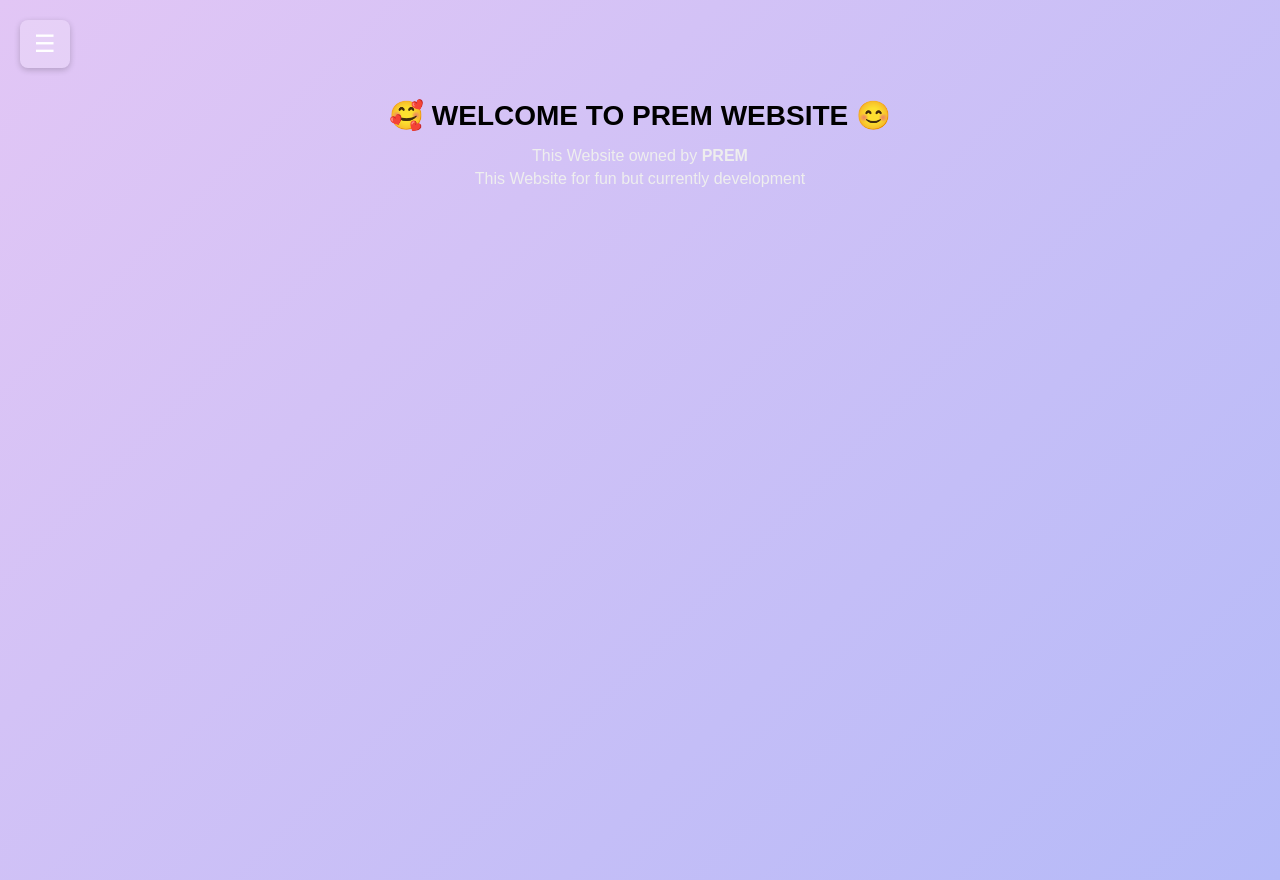
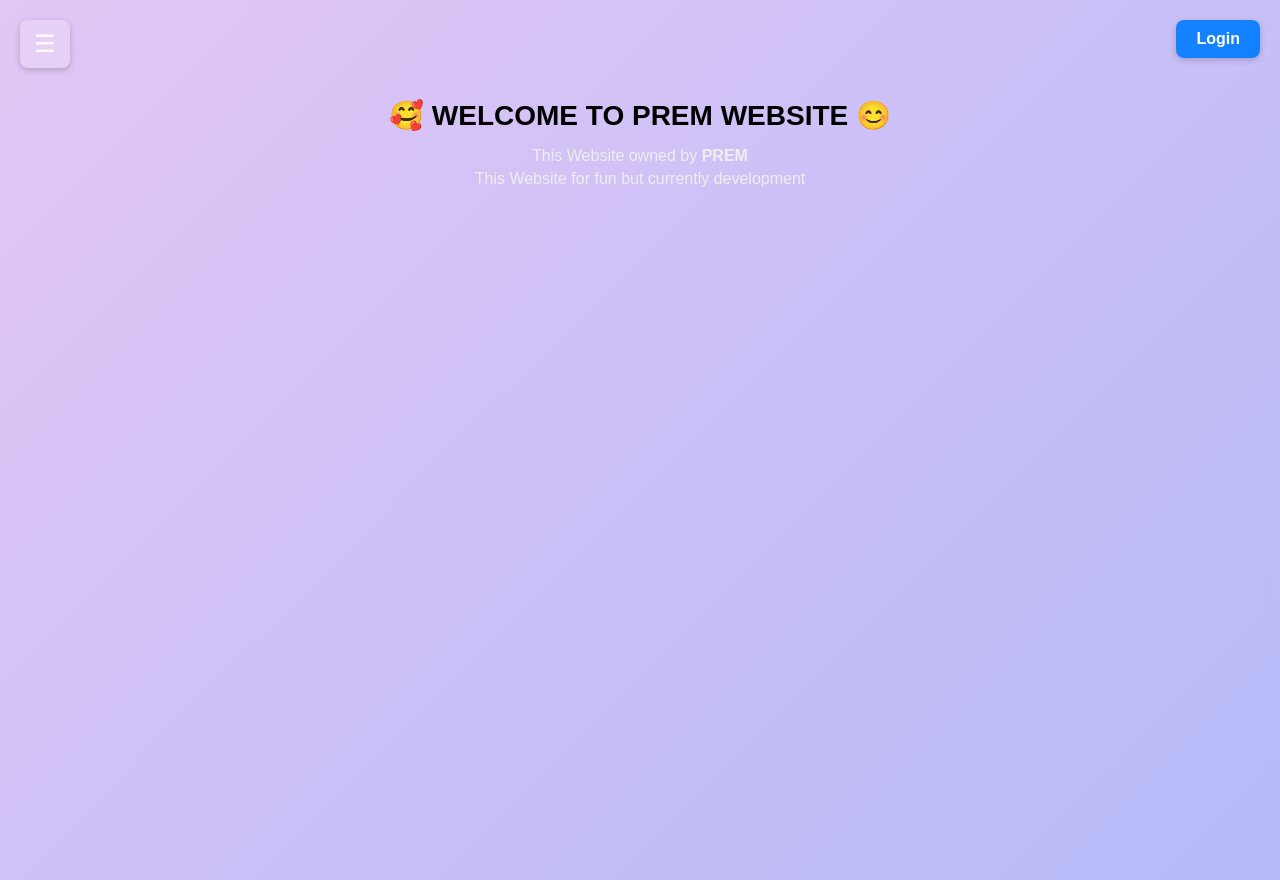
Before and after one commit to premkora27-creator/Prem_kora, a plain HTML site: page index.html in a window 1280 px wide. Drawn offline with Linux system fonts and the light colour scheme.

Commit message:
index.html

```diff
--- a/index.html
+++ b/index.html
@@ -32,7 +32,7 @@
       color: #eee;
     }
 
-    /* Hamburger Button */
+    /* Hamburger Button (left) */
     .menu-icon {
       position: absolute;
       top: 20px;
@@ -53,6 +53,27 @@
       background: rgba(255,255,255,0.3);
     }
 
+    /* Login Button (right) */
+    .login-btn {
+      position: absolute;
+      top: 20px;
+      right: 20px;
+      cursor: pointer;
+      font-size: 16px;
+      font-weight: bold;
+      color: white;
+      background: rgba(0, 123, 255, 0.9);
+      padding: 10px 20px;
+      border-radius: 8px;
+      box-shadow: 0 2px 6px rgba(0,0,0,0.2);
+      text-decoration: none;
+      transition: background 0.3s ease;
+    }
+
+    .login-btn:hover {
+      background: rgba(0, 123, 255, 1);
+    }
+
     /* Sidebar */
     .sidebar {
       height: 100%;
@@ -67,6 +88,7 @@
       box-shadow: 2px 0 8px rgba(0,0,0,0.15);
     }
 
+    /* Sidebar Title */
     .sidebar h2 {
       text-align: center;
       margin: 0 0 20px;
@@ -76,6 +98,7 @@
       padding-bottom: 10px;
     }
 
+    /* Sidebar links */
     .sidebar a {
       padding: 14px 24px;
       text-decoration: none;
@@ -91,6 +114,7 @@
       color: #000;
     }
 
+    /* Close Button */
     .close-btn {
       position: absolute;
       top: 20px;
@@ -108,6 +132,7 @@
       background: rgba(0,0,0,0.1);
     }
 
+    /* Remove blue tap highlight on mobile */
     * {
       -webkit-tap-highlight-color: transparent;
     }
@@ -117,14 +142,15 @@
   <!-- Hamburger Menu -->
   <div id="menuIcon" class="menu-icon" onclick="openMenu()">☰</div>
 
+  <!-- Login Button (top-right) -->
+  <a href="login.html" class="login-btn">Login</a>
+
   <!-- Sidebar -->
   <div id="sidebar" class="sidebar">
     <span class="close-btn" onclick="closeMenu()">&times;</span>
     <h2>HOME</h2>
     <a href="about.html">About</a>
     <a href="contact.html">Contact</a>
-    <a href="login.html">Login</a>
-    <a href="signup.html">Sign Up</a>
   </div>
 
   <!-- Main Content -->
```
